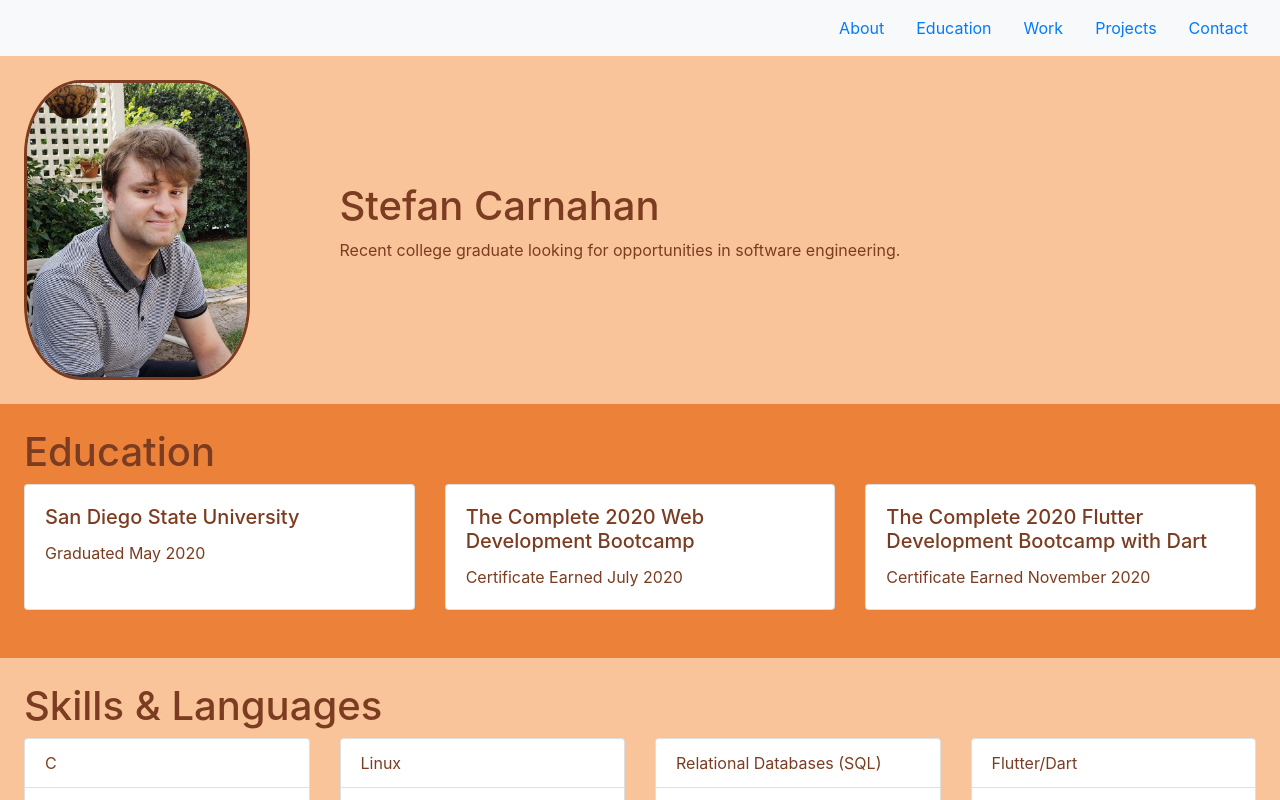
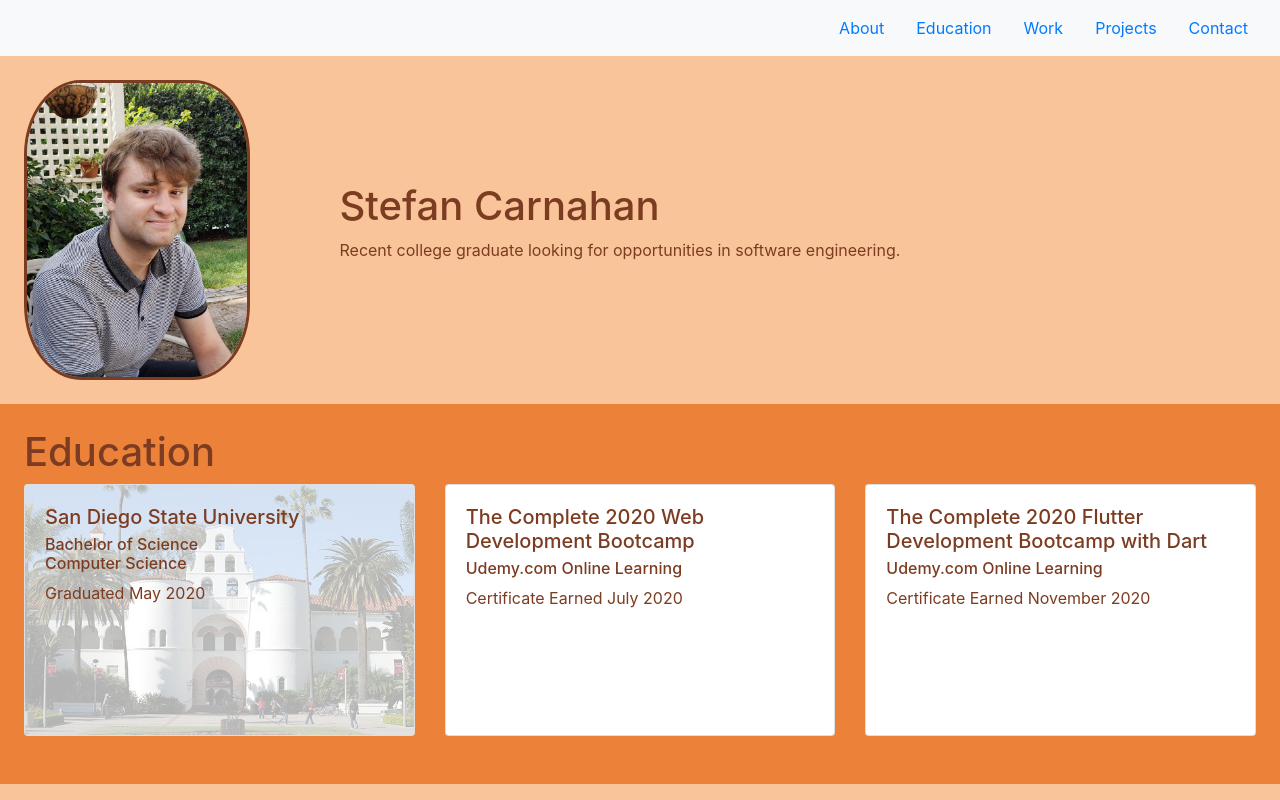
Before and after one commit to Scarnahan20/portfolio-site, a React (Create React App) app: page / in a window 1280 px wide. Shown: the top 800 px of the page. Built offline with nearby package versions, Linux system fonts and the light colour scheme.

Commit message:
Beginning to add images to edu cards

```diff
--- a/public/index.css
+++ b/public/index.css
@@ -6,6 +6,12 @@
 .education{
     background-color: #ec823a;
     color: #7c3c21;
+}
+
+.education-img{
+    opacity: 0.3;
+    max-height: 250px;
+    width: auto;
 }
 
 .header{
--- a/src/Components/Education.jsx
+++ b/src/Components/Education.jsx
@@ -7,20 +7,28 @@ function Education() {
             <h1>Education</h1>
             <CardDeck>
                 <Card>
-                    <Card.Body>
+                    <Card.Img className="education-img" src="./sdsu.jpg" />
+                    <Card.ImgOverlay>
                         <Card.Title>San Diego State University</Card.Title>
+                        <Card.Subtitle className="mb-2">
+                            Bachelor of Science
+                            <br />
+                            Computer Science
+                        </Card.Subtitle>
                         <Card.Text>Graduated May 2020</Card.Text>
-                    </Card.Body>
+                    </Card.ImgOverlay>
                 </Card>
-                <Card className="education-cards">
+                <Card>
                     <Card.Body>
                         <Card.Title>The Complete 2020 Web Development Bootcamp</Card.Title>
+                        <Card.Subtitle className="mb-2">Udemy.com Online Learning</Card.Subtitle>
                         <Card.Text>Certificate Earned July 2020</Card.Text>
                     </Card.Body>
                 </Card>
-                <Card className="education-cards">
+                <Card>
                     <Card.Body>
                         <Card.Title>The Complete 2020 Flutter Development Bootcamp with Dart</Card.Title>
+                        <Card.Subtitle className="mb-2">Udemy.com Online Learning</Card.Subtitle>
                         <Card.Text>Certificate Earned November 2020</Card.Text>
                     </Card.Body>
                 </Card>
```
Also changed, not shown: public/sdsu.jpg (added).
